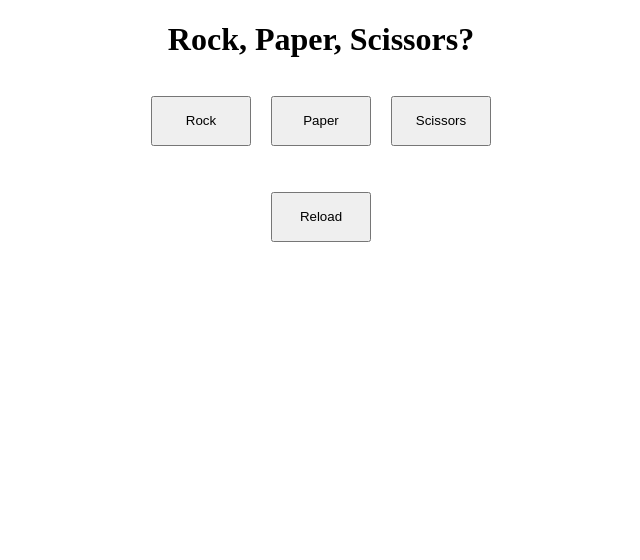
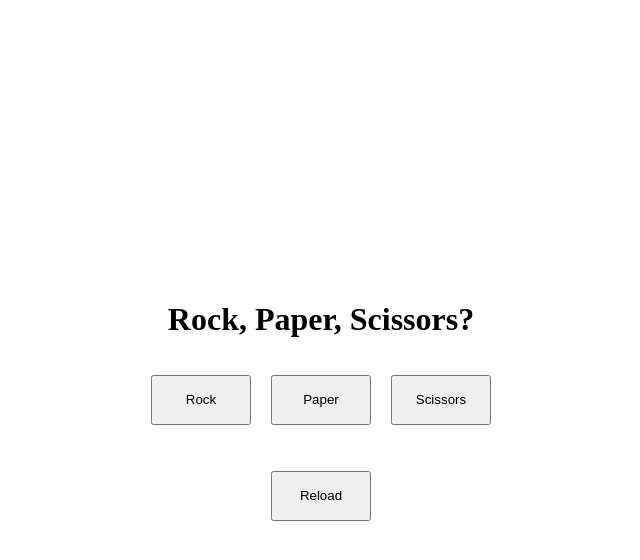
Before and after one commit to woonzf/odin-rock-paper-scissors, a plain HTML site: page index.html in a window 1280 px wide. Shown: the whole page, without its empty margins (319-959 px from the left). Drawn offline with Linux system fonts and the light colour scheme.

Commit message:
center the body

```diff
--- a/styles.css
+++ b/styles.css
@@ -1,3 +1,11 @@
+body {
+    height: 100vh;
+    margin: 0;
+    display: flex;
+    flex-direction: column;
+    justify-content: center;
+}
+
 h1, div {
     display: flex;
     justify-content: center;
```
